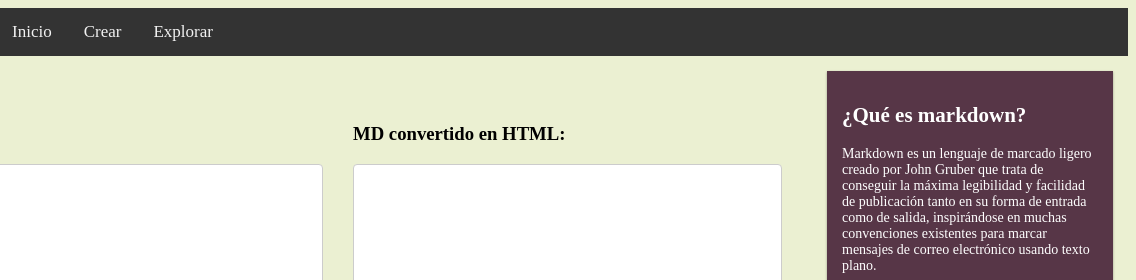
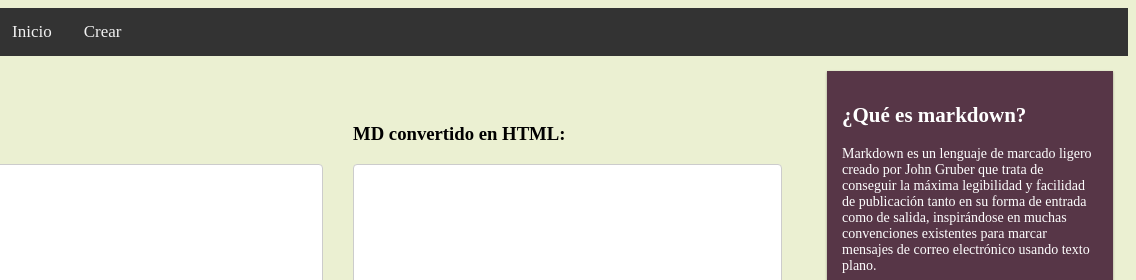
Before and after one commit to MarcoAntonioPdLA/PWEB2-LAB-D-PRAC-3, a website: page index.html in a window 1280 px wide. Shown: the top 280 px of the page, 144-1280 px from the left. Drawn offline with Linux system fonts and the light colour scheme; files that its build step writes are made by us from their sources; no server answers; files whose address does not match are found by name.

Commit message:
Eliminada opción innecesaria del menú

```diff
--- a/index.html
+++ b/index.html
@@ -15,7 +15,6 @@
 		<a><img src="/img/logo_unsa_100x34.png"></a>
 		<a href="#" onclick="javascript:showFilesList();">Inicio</a>
 		<a href="#" onclick="javascript:createNewFile();">Crear</a>
-		<a href="#" onclick="javascript:viewFiles();">Explorar</a>
 		<a href="javascript:hiddenMenu();" class="icon"><i class="fa fa-bars"></i></a>
 	</div>
 
```
